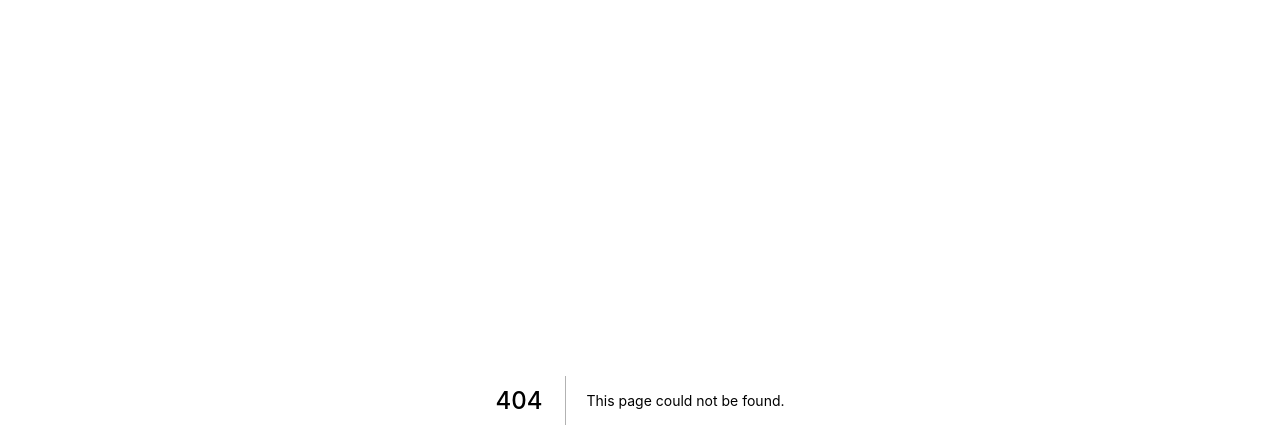
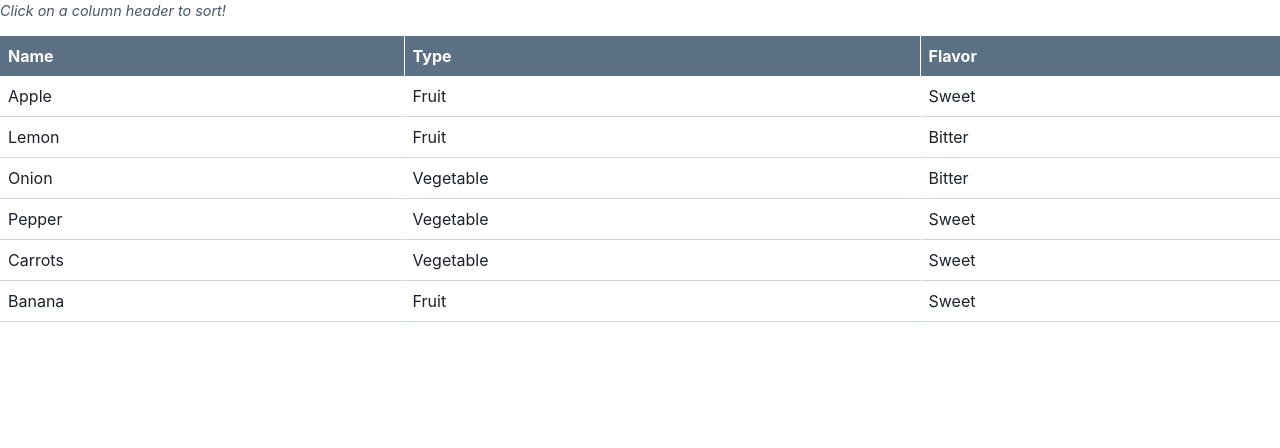
Before and after one commit to colbyfayock/the-kitchen, a Next.js app: page /ingredients/table in a window 1280 px wide. Before the commit this address had no page. Shown: the top 448 px of the page. Built offline with nearby package versions, Linux system fonts and the light colour scheme.

Commit message:
adding table component

```diff
--- /dev/null
+++ b/src/components/_ingredients/Table/Table.js
@@ -0,0 +1,125 @@
+import { useState } from 'react';
+import { FaCaretUp, FaCaretDown } from 'react-icons/fa';
+
+import styles from './Table.module.scss';
+
+const SORT_ORDERS = [
+  'asc',
+  'dsc'
+]
+
+const Table = ({ columns, data, ...rest }) => {
+
+  const [sortId, setSortId] = useState();
+  const [sortOrder, setSortOrder] = useState(SORT_ORDERS[0]);
+
+  const rows = data.map((row, rowIndex) => {
+    return {
+      id: rowIndex,
+      cells: row.map((cell, cellIndex) => {
+        const column = columns[cellIndex];
+        return {
+          id: `${rowIndex}-${cellIndex}`,
+          Cell: cell,
+          column
+        }
+      })
+    }
+  });
+
+  if ( sortId ) {
+    rows.sort(( a, b ) => {
+      const aCell = a.cells.find(({ column }) => column.id === sortId);
+      const columnIndex = columns.findIndex(({ id }) => id === aCell.column.id);
+
+      const cellA = a.cells[columnIndex].Cell;
+      const cellB = b.cells[columnIndex].Cell;
+
+      if ( sortOrder === 'asc' ) {
+        if ( cellA < cellB ) return -1;
+        if ( cellA > cellB ) return 1;
+      } else if ( sortOrder === 'dsc' ) {
+        if ( cellA > cellB ) return -1;
+        if ( cellA < cellB ) return 1;
+      }
+
+      return 0;
+    });
+  }
+
+  /**
+   * handleOnSort
+   */
+
+  function handleOnSort({ currentTarget }) {
+    const id = currentTarget.id.replace('column-button-', '');
+
+    if ( sortId === id ) {
+      const currentSortIndex = SORT_ORDERS.findIndex(index => index === sortOrder);
+      let newSortIndex = currentSortIndex + 1;
+
+      if ( newSortIndex + 1 > SORT_ORDERS.length ) {
+        setSortOrder(SORT_ORDERS[0]);
+        setSortId();
+        return;
+      }
+
+      setSortOrder(SORT_ORDERS[newSortIndex]);
+    } else {
+      setSortId(id);
+      setSortOrder(SORT_ORDERS[0]);
+    }
+  }
+
+  return (
+    <div className={styles.table}>
+      <p className={styles.tableNote}>
+        Click on a column header to sort!
+      </p>
+      <table {...rest}>
+        <thead>
+          <tr>
+            {columns.map(({ id, Label }) => {
+              return (
+                <th key={id}>
+                  <button id={`column-button-${id}`} onClick={handleOnSort} aria-label={`Sort by ${id}`}>
+                    <span className={styles.columnHeaderLabel}>
+                      { Label }
+                    </span>
+                    { sortId === id && (
+                      <span className={styles.columnHeaderSort}>
+                        { sortOrder === 'asc' && (
+                          <FaCaretUp />
+                        ) }
+                        { sortOrder === 'dsc' && (
+                          <FaCaretDown />
+                        ) }
+                      </span>
+                    ) }
+                  </button>
+                </th>
+              )
+            })}
+          </tr>
+        </thead>
+        <tbody>
+          {rows.map(({ id, cells }) => {
+            return (
+              <tr key={id}>
+                {cells.map(({ id, Cell }) => {
+                  return (
+                    <td key={id}>
+                      { Cell }
+                    </td>
+                  )
+                })}
+              </tr>
+            )
+          })}
+        </tbody>
+      </table>
+    </div>
+  )
+}
+
+export default Table;
--- /dev/null
+++ b/src/components/_ingredients/Table/Table.module.scss
@@ -0,0 +1,54 @@
+@import "@styles/settings/__settings";
+
+.table {
+
+  table {
+    width: 100%;
+  }
+
+  thead {
+
+    tr {
+      color: white;
+      background-color: $color-gray-500;
+    }
+
+    button {
+      display: flex;
+      width: 100%;
+      justify-content: space-between;
+      font-weight: inherit;
+      background: none;
+    }
+
+  }
+
+  tbody {
+
+    tr {
+      border-bottom: solid 1px $color-gray-100;
+    }
+
+  }
+
+  th,
+  td {
+
+    text-align: left;
+    padding: .5em;
+    border-right: solid 1px white;
+
+    &:last-child {
+      border-right: 0;
+    }
+
+  }
+
+}
+
+.tableNote {
+  color: $color-gray-600;
+  font-size: .9em;
+  font-style: italic;
+  margin-bottom: 1em;
+}
--- /dev/null
+++ b/src/components/_ingredients/Table/index.js
@@ -0,0 +1 @@
+export { default } from './Table';
--- /dev/null
+++ b/src/pages/ingredients/table.mdx
@@ -0,0 +1,32 @@
+---
+title: Table
+layout: ingredient
+---
+
+import Table from '@ingredients/Table';
+
+<Table
+  id="fruits-vegetables"
+  columns={[
+    {
+      id: 'name',
+      Label: 'Name'
+    },
+    {
+      id: 'type',
+      Label: 'Type'
+    },
+    {
+      id: 'flavor',
+      Label: 'Flavor'
+    },
+  ]}
+  data={[
+    ['Apple', 'Fruit', 'Sweet'],
+    ['Lemon', 'Fruit', 'Bitter'],
+    ['Onion', 'Vegetable', 'Bitter'],
+    ['Pepper', 'Vegetable', 'Sweet'],
+    ['Carrots', 'Vegetable', 'Sweet'],
+    ['Banana', 'Fruit', 'Sweet']
+  ]}
+/>
--- a/src/styles/settings/_colors.scss
+++ b/src/styles/settings/_colors.scss
@@ -1 +1,12 @@
+$color-gray-50: #eef0f3;
+$color-gray-100: #cfd7de;
+$color-gray-200: #b1bdca;
+$color-gray-300: #93a3b5;
+$color-gray-400: #7589a0;
+$color-gray-500: #5c7086;
+$color-gray-600: #475768;
+$color-gray-700: #333e4a;
+$color-gray-800: #1e242b;
+$color-gray-900: #090b0d;
+
 $color-primary: #00A298;
```
